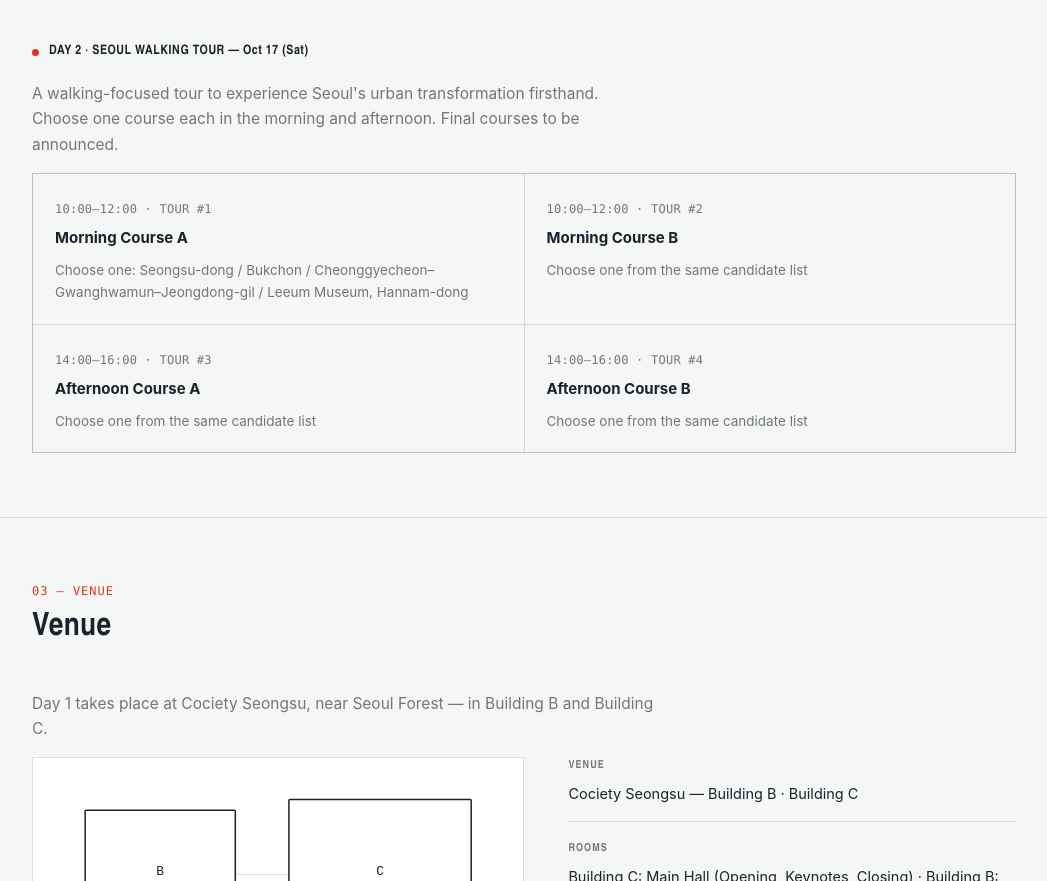
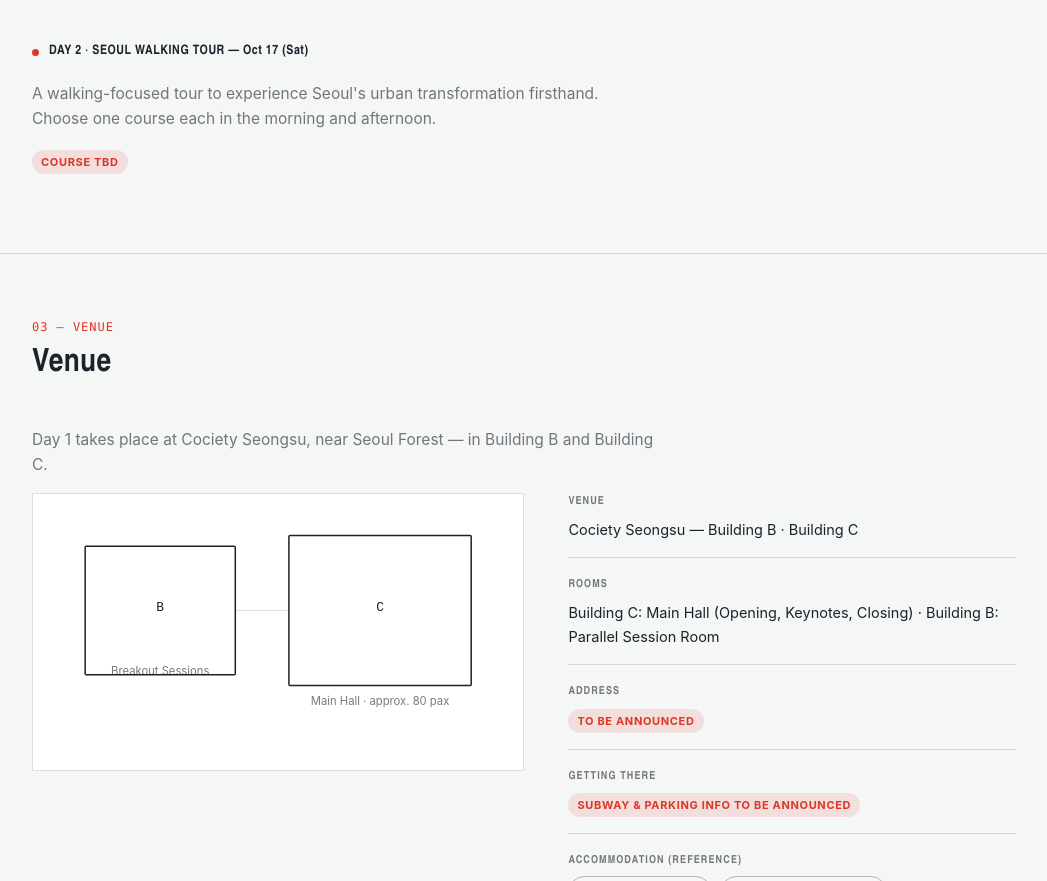
Before and after one commit to bloomaihub-1917/aiasouthkorea, a plain HTML site: page en/index.html in a window 1280 px wide. Shown: the part 2566-3447 px from the top of the page, without its empty margins (116-1163 px from the left). Drawn offline with Linux system fonts and the light colour scheme.

Commit message:
Replace Day2 tour course table with TBD

```diff
--- a/en/index.html
+++ b/en/index.html
@@ -675,29 +675,8 @@
     </div>
 
     <div class="daylabel"><span class="dot"></span>DAY 2 · SEOUL WALKING TOUR — Oct 17 (Sat)</div>
-    <p class="sheet-desc" style="margin-top:0;">A walking-focused tour to experience Seoul's urban transformation firsthand. Choose one course each in the morning and afternoon. Final courses to be announced.</p>
-    <div class="tourgrid">
-      <div class="tourcard">
-        <span class="mono">10:00–12:00 · TOUR #1</span>
-        <h4>Morning Course A</h4>
-        <p>Choose one: Seongsu-dong / Bukchon / Cheonggyecheon–Gwanghwamun–Jeongdong-gil / Leeum Museum, Hannam-dong</p>
-      </div>
-      <div class="tourcard">
-        <span class="mono">10:00–12:00 · TOUR #2</span>
-        <h4>Morning Course B</h4>
-        <p>Choose one from the same candidate list</p>
-      </div>
-      <div class="tourcard">
-        <span class="mono">14:00–16:00 · TOUR #3</span>
-        <h4>Afternoon Course A</h4>
-        <p>Choose one from the same candidate list</p>
-      </div>
-      <div class="tourcard">
-        <span class="mono">14:00–16:00 · TOUR #4</span>
-        <h4>Afternoon Course B</h4>
-        <p>Choose one from the same candidate list</p>
-      </div>
-    </div>
+    <p class="sheet-desc" style="margin-top:0;">A walking-focused tour to experience Seoul's urban transformation firsthand. Choose one course each in the morning and afternoon.</p>
+    <p class="sheet-desc" style="margin-top:10px;"><span class="tba-pill">Course TBD</span></p>
   </div>
 </section>
 
```
Also changed, not shown: index.html (+2 -23 lines).
